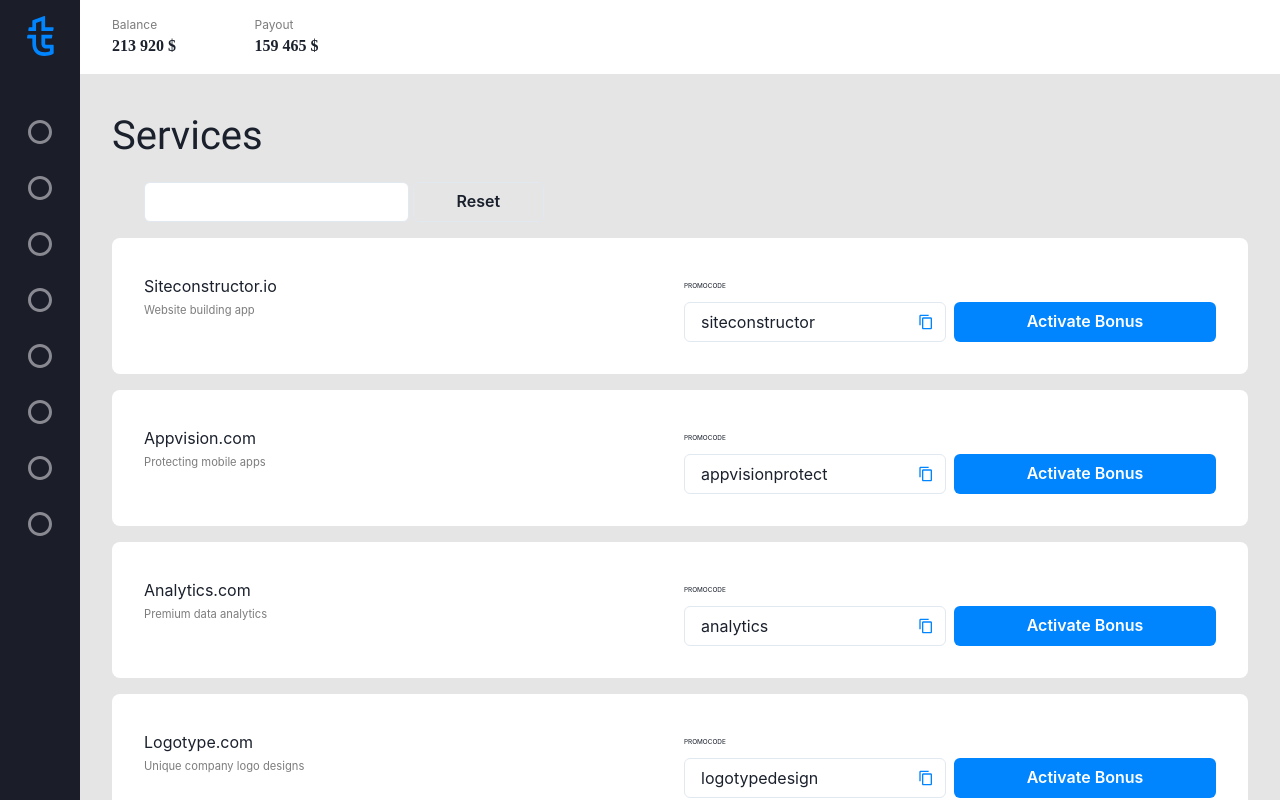
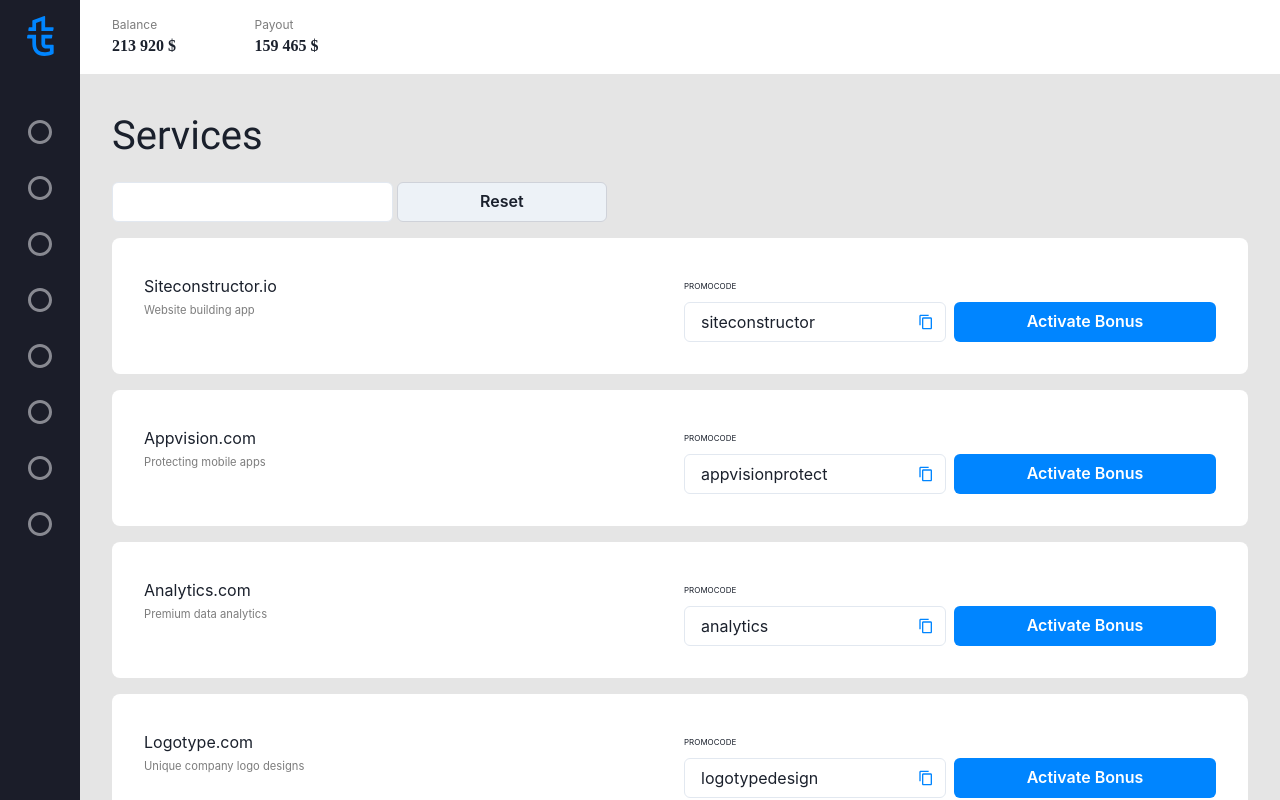
Before and after one commit to ikem-legend/promo-code-app, a React (Create React App) app: page / in a window 1280 px wide. Shown: the top 800 px of the page. Built offline with nearby package versions, Linux system fonts and the light colour scheme; a web font is replaced by a local one.

Commit message:
feat(filter): implemented search filter and set up initial filter reset

```diff
--- a/src/components/Filter.tsx
+++ b/src/components/Filter.tsx
@@ -1,16 +1,30 @@
 import React, { FC } from 'react';
 import { Grid, GridItem, FormControl, Input, Button } from '@chakra-ui/react';
 
-const Filter: FC = () => {
+type FilterProps = {
+  updateFilterValue(_event: React.ChangeEvent<HTMLInputElement>): void;
+  resetFilterValue(): void;
+};
+
+const Filter: FC<FilterProps> = ({ updateFilterValue, resetFilterValue }) => {
   return (
-    <Grid templateColumns="repeat(16, 1fr)" gap={1} p="1em 2em">
+    <Grid templateColumns="repeat(16, 1fr)" gap={1} p="1em 0">
       <GridItem colSpan={4}>
         <FormControl id="search">
-          <Input bgColor="#FFFFFF" />
+          <Input
+            bgColor="#FFFFFF"
+            _focus={{ border: '1px solid #0085FF' }}
+            onChange={(e) => updateFilterValue(e)}
+          />
         </FormControl>
       </GridItem>
-      <GridItem colSpan={2}>
-        <Button type="reset" variant="outline" isFullWidth>
+      <GridItem colSpan={3}>
+        <Button
+          type="reset"
+          border="1px solid #CFD2D9"
+          isFullWidth
+          onClick={resetFilterValue}
+        >
           Reset
         </Button>
       </GridItem>
--- a/src/components/ServiceList.tsx
+++ b/src/components/ServiceList.tsx
@@ -27,7 +27,7 @@
     } else {
       setBonus(true);
     }
-  });
+  }, [promoData.id]);
   const toast = useToast();
   const copyCodeToClipboard = (): void => {
     if (promoCodeRef.current) {
@@ -68,7 +68,7 @@
       </GridItem>
       <GridItem colSpan={2}>
         <Box lineHeight="2em">
-          <Text textTransform="uppercase" fontSize="0.4em">
+          <Text textTransform="uppercase" fontSize="0.5em">
             PromoCode
           </Text>
         </Box>
@@ -88,7 +88,7 @@
       </GridItem>
       <GridItem colSpan={2}>
         <Box lineHeight="2em">
-          <Text visibility="hidden">Activate bonus</Text>
+          <Text visibility="hidden">Activate Bonus</Text>
         </Box>
         <Button
           isFullWidth={true}
@@ -101,7 +101,7 @@
           }}
           onClick={() => updateBonus(promoData.id)}
         >
-          {bonus ? 'Deactivate bonus' : 'Activate Bonus'}
+          {bonus ? 'Deactivate Bonus' : 'Activate Bonus'}
         </Button>
       </GridItem>
     </Grid>
--- a/src/pages/Home.tsx
+++ b/src/pages/Home.tsx
@@ -19,7 +19,19 @@
         clearTimeout(dataRequestTimeout);
       }
     };
-  });
+  }, []);
+  const updateFilterValue = (e: React.ChangeEvent<HTMLInputElement>): void => {
+    const { value } = e.target;
+    const filterResults = apiData.filter((data) =>
+      data.url.toLowerCase().includes(value.toLowerCase()),
+    );
+    setPromoData(filterResults);
+  };
+
+  const resetFilterValue = () => {
+    setPromoData(apiData);
+  };
+
   return (
     <Box>
       <Header />
@@ -33,8 +45,11 @@
           </Box>
         ) : (
           <>
-            <Filter />
-            {promoData ? (
+            <Filter
+              updateFilterValue={updateFilterValue}
+              resetFilterValue={resetFilterValue}
+            />
+            {promoData.length ? (
               promoData.map((data) => (
                 <ServiceList promoData={data} key={data.id} />
               ))
```
